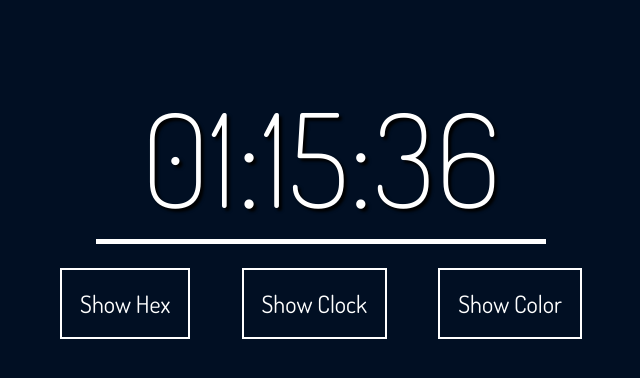
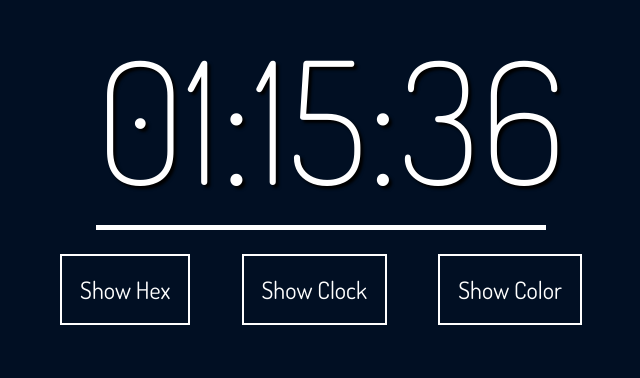
Before and after one commit to combs-justin-m/Color-Clock, a plain HTML site: page index.html in a window 1280 px wide. Shown: the part 116-494 px from the top of the page, without its empty margins (319-959 px from the left). Drawn offline with Linux system fonts and the light colour scheme.

Commit message:
Update main.css

```diff
--- a/main.css
+++ b/main.css
@@ -13,8 +13,8 @@ section {
 
 #clock {
   position: relative;
-  margin: 15% auto 0;
-  font-size: 130px;
+  margin: 10% auto 0;
+  font-size: 170px;
   width: 450px;
   border-bottom: 5px solid #fff
 }
```
